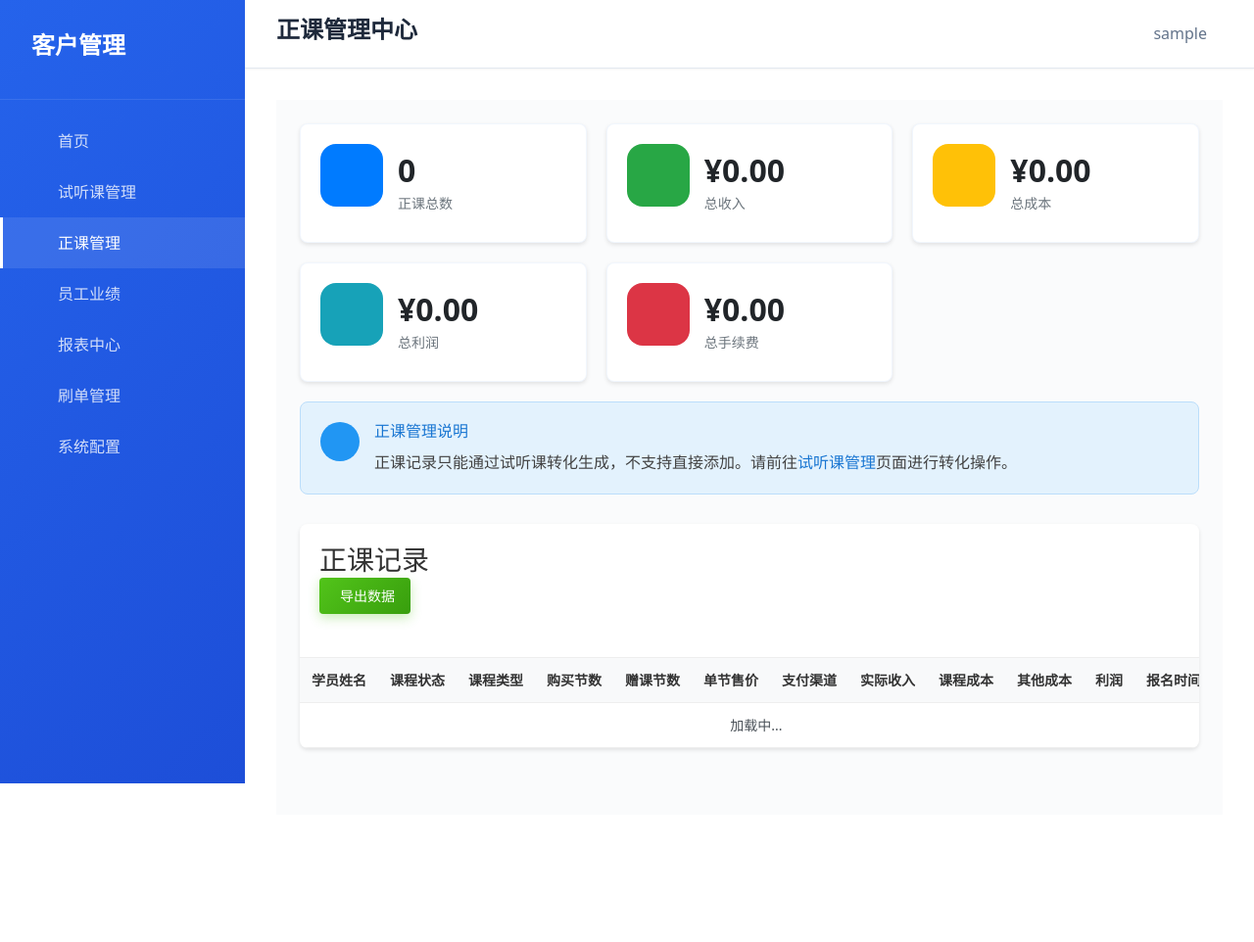
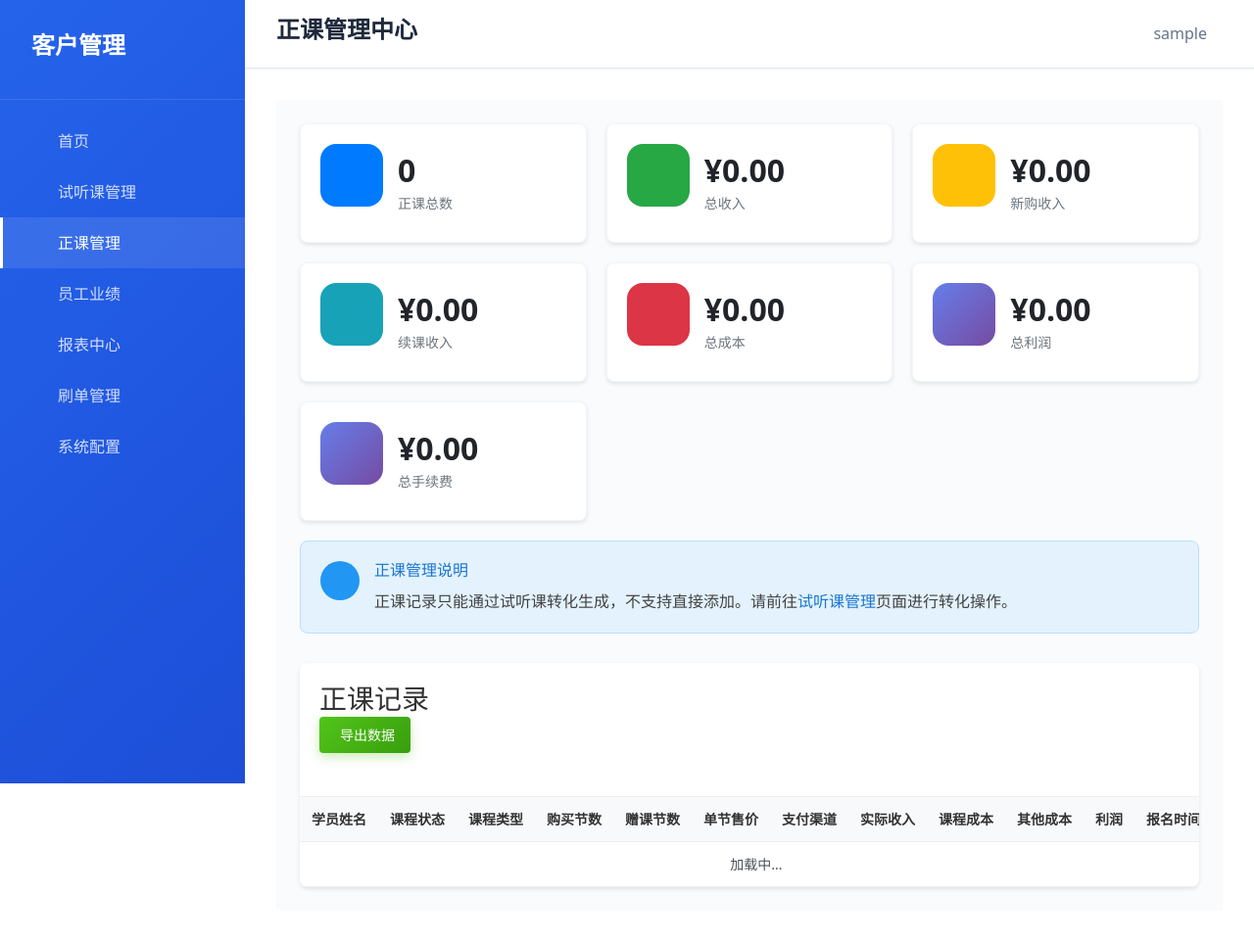
Before and after one commit to Forever5201/yingyukehuguanlixitong, a Flask app: page /formal-courses in a window 1280 px wide. Shown: the whole page at 98% size. Before the commit the page ends 800 px from the top, so only its background shows below. Run offline with Flask 3, Linux system fonts and the light colour scheme; the visitor is signed in with stand-in values (Sample User, id 1); data that the repository does not hold is empty.

Commit message:
feat(formal): split revenue by new vs renewal in stats API and UI cards

```diff
--- a/app/routes.py
+++ b/app/routes.py
@@ -1773,6 +1773,9 @@ def api_formal_courses_stats():
         total_cost = 0
         total_profit = 0
         total_fees = 0
+        # 新增：按是否续课区分收入
+        new_revenue_total = 0  # 新购收入
+        renewal_revenue_total = 0  # 续课收入
         rows = []
 
         for course in courses:
@@ -1806,6 +1809,16 @@ def api_formal_courses_stats():
             total_cost += cost
             total_profit += profit
             total_fees += fee
+
+            # 新增：区分新购/续课收入
+            try:
+                if getattr(course, 'is_renewal', False):
+                    renewal_revenue_total += revenue
+                else:
+                    new_revenue_total += revenue
+            except Exception:
+                # 保护：字段缺失时一律按新购统计，避免中断
+                new_revenue_total += revenue
 
             # 构建行数据
             rows.append({
@@ -1835,6 +1848,9 @@ def api_formal_courses_stats():
             'total_cost': total_cost,
             'total_profit': total_profit,
             'total_fees': total_fees,
+            # 新增字段：前端用于分别展示
+            'new_revenue': new_revenue_total,
+            'renewal_revenue': renewal_revenue_total,
             'rows': rows,
         }
     except Exception as e:
--- a/app/templates/formal_courses.html
+++ b/app/templates/formal_courses.html
@@ -353,6 +353,26 @@
                 <p>总收入</p>
             </div>
         </div>
+        <!-- 新增：新购收入 -->
+        <div class="stat-card">
+            <div class="stat-icon">
+                <i class="fas fa-plus-circle"></i>
+            </div>
+            <div class="stat-content">
+                <h3 id="stat-new-revenue">¥0.00</h3>
+                <p>新购收入</p>
+            </div>
+        </div>
+        <!-- 新增：续课收入 -->
+        <div class="stat-card">
+            <div class="stat-icon">
+                <i class="fas fa-redo-alt"></i>
+            </div>
+            <div class="stat-content">
+                <h3 id="stat-renewal-revenue">¥0.00</h3>
+                <p>续课收入</p>
+            </div>
+        </div>
         <div class="stat-card">
             <div class="stat-icon">
                 <i class="fas fa-coins"></i>
@@ -650,6 +670,11 @@ document.addEventListener('DOMContentLoaded', function() {
                 updateStatCards(data);
                 // 更新表格数据
                 updateTableData(data.rows);
+                // 更新新增收入卡片
+                const nr = document.getElementById('stat-new-revenue');
+                const rr = document.getElementById('stat-renewal-revenue');
+                if (nr) nr.textContent = `¥${(data.new_revenue || 0).toFixed(2)}`;
+                if (rr) rr.textContent = `¥${(data.renewal_revenue || 0).toFixed(2)}`;
             } else {
                 console.error('API返回错误:', data.error);
             }
```
